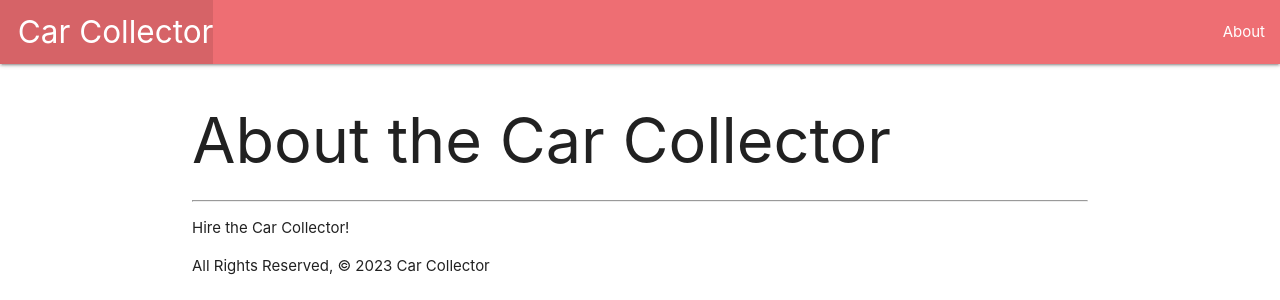
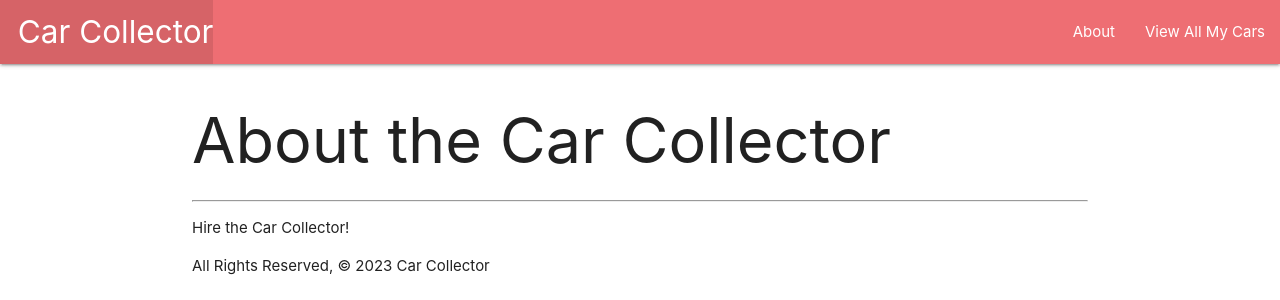
Before and after one commit to jaredden1/carcollector, a Django app: page /about/ in a window 1280 px wide. Shown: the top 300 px of the page. Run offline with Django 4.2, Linux system fonts and the light colour scheme.

Commit message:
added cars path

```diff
--- a/main_app/templates/base.html
+++ b/main_app/templates/base.html
@@ -19,6 +19,7 @@
         </ul>
         <ul class="right">
           <li><a href="/about">About</a></li>
+          <li><a href="/cars">View All My Cars</a></li>
         </ul>
       </div>
     </nav>
--- a/main_app/urls.py
+++ b/main_app/urls.py
@@ -3,5 +3,6 @@ from . import views
 
 urlpatterns = [
     path('', views.home, name='home'),
-    path('about/', views.about, name='about')
+    path('about/', views.about, name='about'),
+    path('cars/', views.cars_idx, name='idx'),
 ]
--- a/main_app/views.py
+++ b/main_app/views.py
@@ -1,4 +1,9 @@
 from django.shortcuts import render
+
+cars = [
+  {'make': 'Toyota', 'model': 'Supra', 'year': 1998},
+  {'make': 'Genesis', 'model': 'Coupe 380GT', 'year': 2010},
+]
 
 # Create your views here.
 def home(request):
@@ -6,3 +11,8 @@ def home(request):
 
 def about(request):
     return render(request, 'about.html')
+
+def cars_idx(request):
+    return render(request, 'cars/idx.html', {
+        'cars': cars
+    })
```
Also changed, not shown: main_app/templates/cars/idx.html (added).
